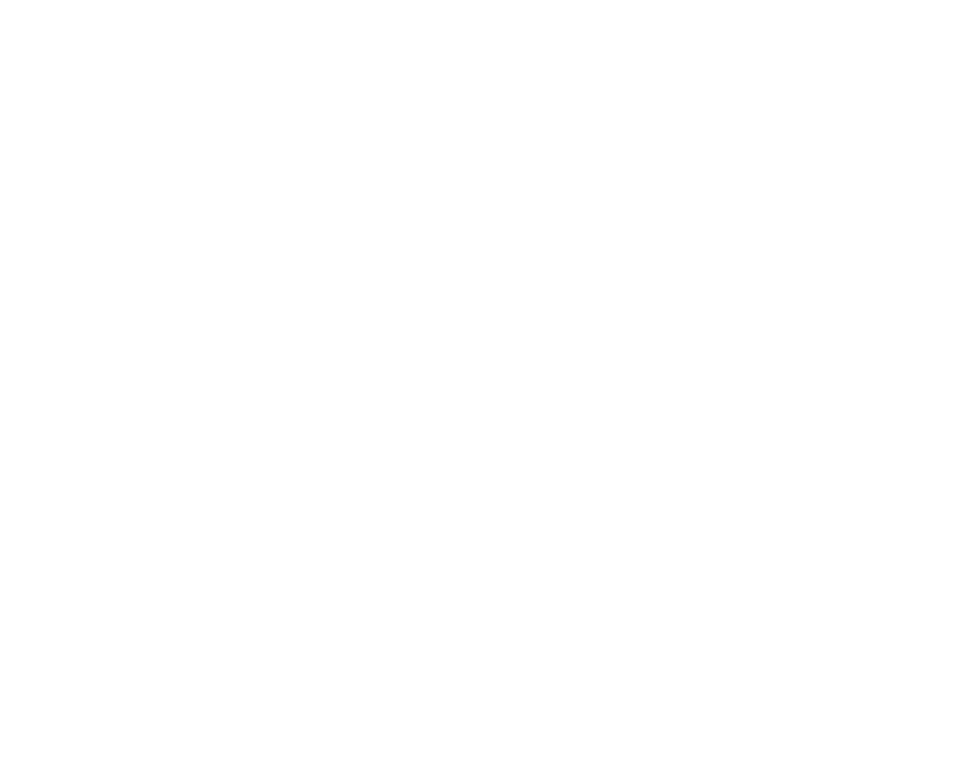
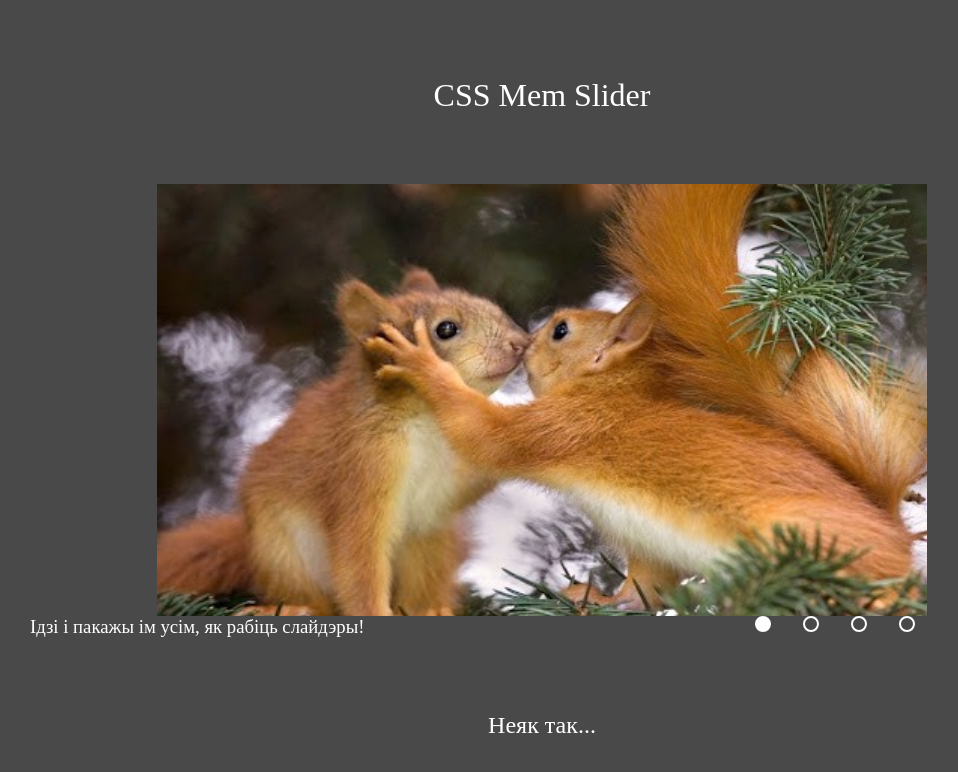
Before and after one commit to Valery0891/cssMemSlider, a plain HTML site: page cssMemSlider/index.html in a window 1280 px wide. Shown: the whole page, without its empty margins (98-1056 px from the left). Drawn offline with Linux system fonts and the light colour scheme.

Commit message:
feat: change slides done (Sun, May 15, 2022 08:09:46 PM)

```diff
--- a/cssMemSlider/index.html
+++ b/cssMemSlider/index.html
@@ -9,3 +9,46 @@
   <link rel="stylesheet" href="./style.css">
   <title>Slider</title>
 </head>
+<body class="body">
+  <header>
+    <h1 class="text">CSS Mem Slider</h1>
+  </header>
+  <main>
+    <div class="screen">
+      <input class="inp" type="radio" id="slide1" name="ctrl" checked/>
+      <input class="inp" type="radio" id="slide2" name="ctrl"/>
+      <input class="inp" type="radio" id="slide3" name="ctrl"/>
+      <input class="inp" type="radio" id="slide4" name="ctrl"/>
+      <div class="slide-container">
+        <div class="image-container">
+          <img class="image" alt="img" src="assets/images/go.jpg"></img>
+        </div>
+        <div class="image-container">
+          <img class="image" alt="img" src="assets/images/thinking.jpg"></img>
+        </div>
+        <div class="image-container">
+          <img class="image" alt="img" src="assets/images/eureka.jpg"></img>
+        </div>
+        <div class="image-container">
+          <img class="image" alt="img" src="assets/images/wait.jpg"></img>
+        </div>
+      </div>
+      <div class="text-container">
+        <h3 class="text text-h3">Iдзi i пакажы iм усiм, як рабiць слайдэры!</h3>
+        <h3 class="text text-h3">Як зрабiць слайдэр без JS?</h3>
+        <h3 class="text text-h3">Эўрыка! Трэба спiсаць!</h3>
+        <h3 class="text text-h3">Хвіліначку, чаму вы хочаце мяне адлічыць?!</h3>
+      </div>
+      <div class="control-container">
+        <label class="lab" for="slide1"><div class="circle"></div></label>
+        <label class="lab" for="slide2"><div class="circle"></div></label>
+        <label class="lab" for="slide3"><div class="circle"></div></label>
+        <label class="lab" for="slide4"><div class="circle"></div></label>
+      </div>
+    </div>
+  </main>
+  <footer>
+    <h2 class="text">Неяк так...</h2>
+  </footer>
+</body>
+</html>
--- a/cssMemSlider/style.css
+++ b/cssMemSlider/style.css
@@ -0,0 +1,87 @@
+* {
+  margin: 0;
+  box-sizing: border-box;
+  font-style: normal;
+  font-weight: 400;
+  scroll-behavior: smooth;
+  transition: 0.4s;
+}
+.body {
+  margin-top: 7vh;
+  display: flex;
+  flex-direction: column;
+  align-items: center;
+  gap: 6vh;
+  background: #4a4949;
+}
+.text {
+  color: #ffffff;
+}
+.screen {
+  margin: 0 auto;
+  width: 80%;
+  height: 60vh;
+  display: grid;
+  grid-template-columns: 70% 30%;
+  grid-template-rows: 90% 10%;
+}
+.slide-container {
+  display: grid;
+  grid-template-columns: repeat(4, 100%);
+  overflow: hidden;
+  grid-column: 1/3;
+}
+.text-container {
+  display: grid;
+  grid-template-columns: repeat(4, 100%);
+  overflow: hidden;
+}
+.control-container {
+  display: flex;
+  gap: 1rem;
+}
+.image-container {
+  width: 100%;
+  height: 100%;
+  text-align: center;
+}
+.image-container img {
+  height: 100%;
+  transition: all ease-in-out .3s;
+}
+.inp {
+  display: none;
+}
+.lab {
+  width: 2rem;
+  height: 2rem;
+  align-items: center;
+  cursor: pointer;
+}
+.circle {
+  height: 1rem;
+  width: 1rem;
+  margin: 0 auto;
+  border: 2px solid #ffffff;
+  border-radius: 50%;
+  transition: all ease-in-out .3s;
+}
+
+#slide1:checked~.control-container label:nth-of-type(1) .circle,
+#slide2:checked~.control-container label:nth-of-type(2) .circle,
+#slide3:checked~.control-container label:nth-of-type(3) .circle,
+#slide4:checked~.control-container label:nth-of-type(4) .circle {
+    background: #ffffff;
+}
+#slide1:checked~.slide-container .image-container:nth-of-type(1),
+#slide2:checked~.slide-container .image-container:nth-of-type(2),
+#slide3:checked~.slide-container .image-container:nth-of-type(3),
+#slide4:checked~.slide-container .image-container:nth-of-type(4) {
+  order: -1;
+}
+#slide1:checked~.text-container .text-h3:nth-of-type(1),
+#slide2:checked~.text-container .text-h3:nth-of-type(2),
+#slide3:checked~.text-container .text-h3:nth-of-type(3),
+#slide4:checked~.text-container .text-h3:nth-of-type(4) {
+  order: -1;
+}
```
